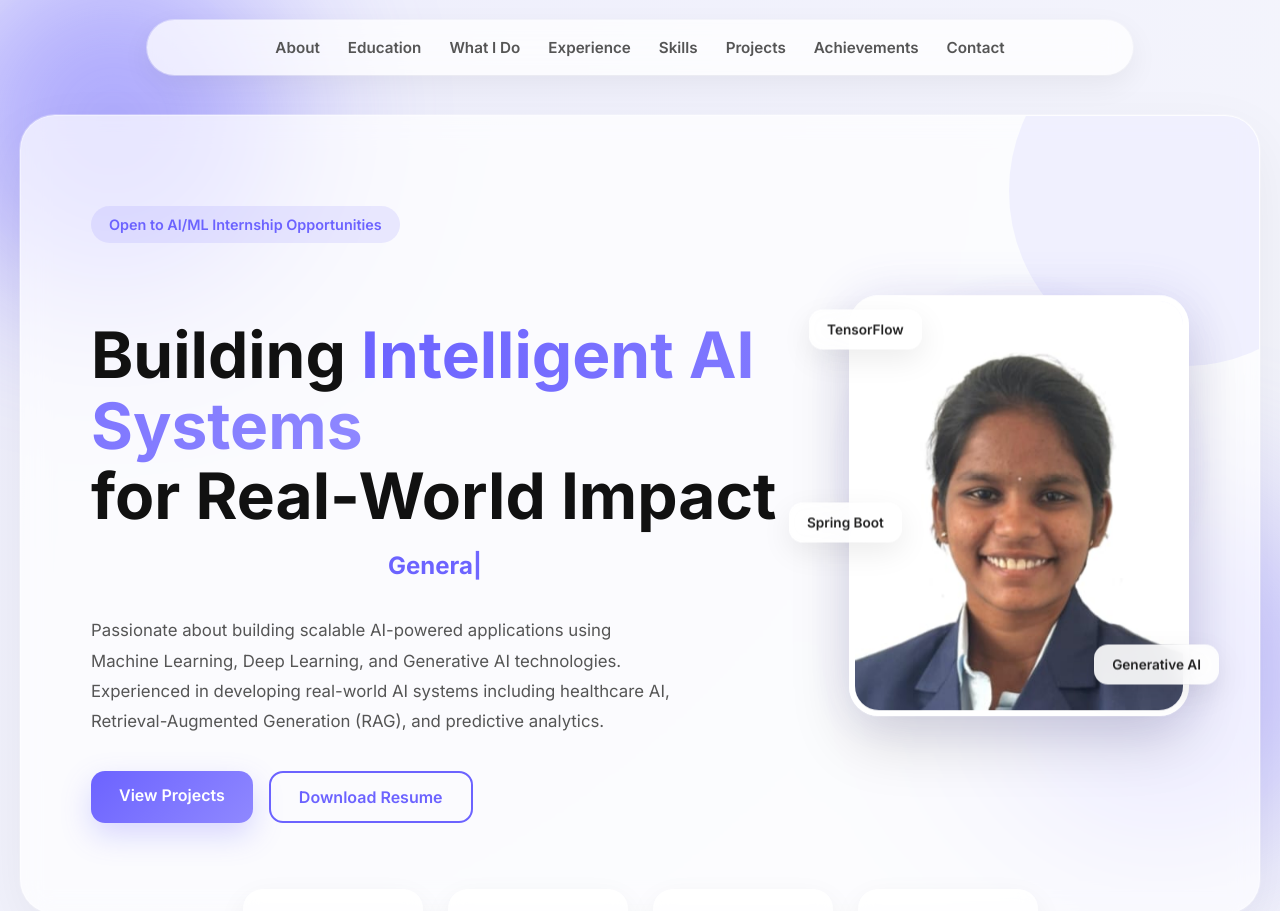
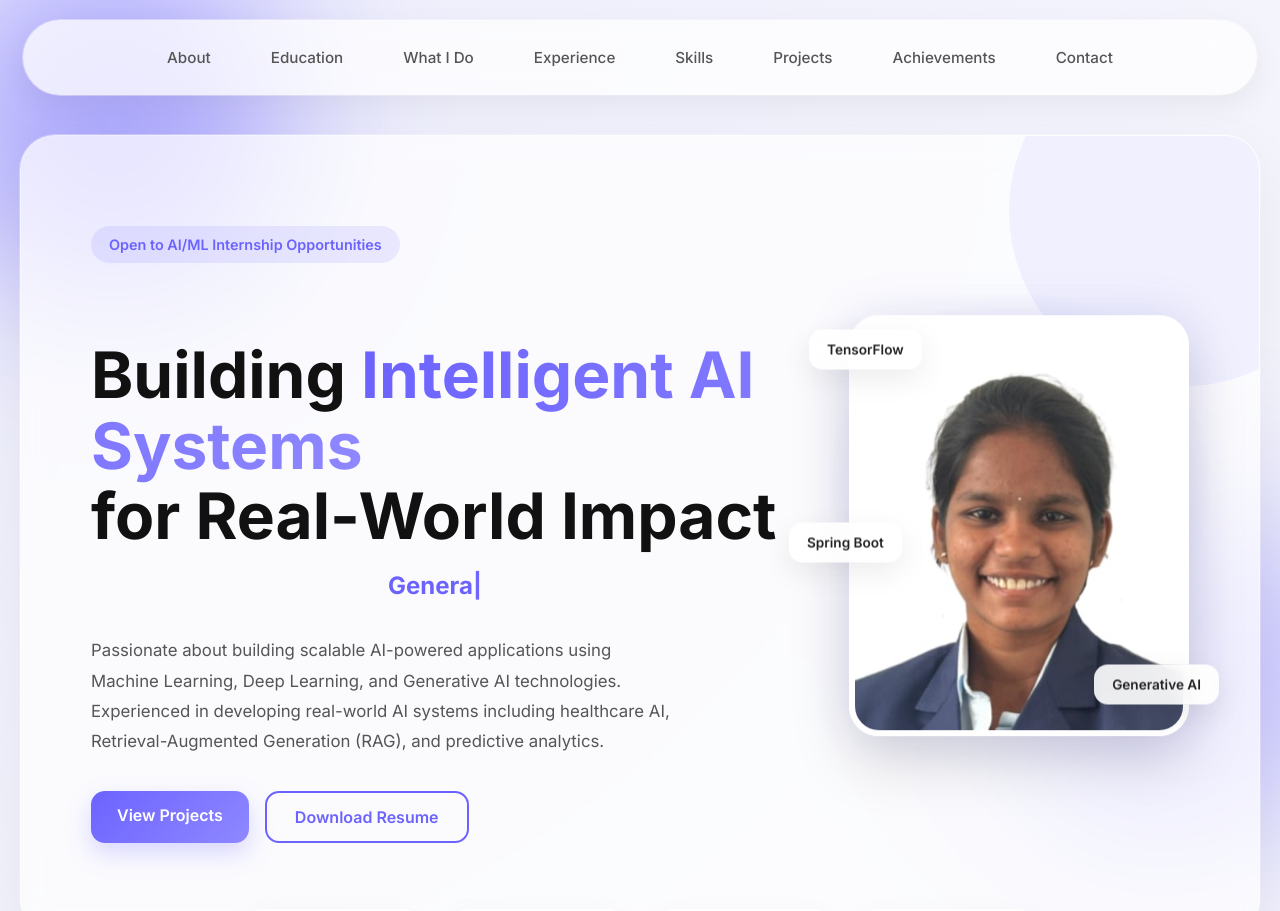
Before and after one commit to Kaviya-Balamurugan/portfolio, a React (Create React App) app: page / in a window 1280 px wide. Shown: the top 911 px of the page. Built offline with nearby package versions, Linux system fonts and the light colour scheme.

Commit message:
Added premium animations and interactions

```diff
--- a/src/App.css
+++ b/src/App.css
@@ -70,16 +70,32 @@ h2 {
 
 .nav-links a {
   text-decoration: none;
+
   color: #555;
+
+  font-weight: 500;
+
+  padding: 10px 16px;
+
+  border-radius: 12px;
+
+  transition: 0.3s;
+}
+/* ACTIVE NAV */
+
+.nav-links a.active {
+  background: rgba(108,99,255,0.12);
+
+  color: #6c63ff;
+
   font-weight: 600;
-  font-size: 0.95rem;
-  transition: 0.3s;
 }
 
 .nav-links a:hover {
+  background: rgba(108,99,255,0.08);
+
   color: #6c63ff;
 }
-
 /* ===== FEATURED TAG ===== */
 
 .featured-tag {
@@ -204,23 +220,38 @@ h2 {
 }
 
 .btn-primary {
-  background: linear-gradient(135deg, #6c63ff, #8f88ff);
+  background: linear-gradient(
+    135deg,
+    #6c63ff,
+    #8f88ff
+  );
+
   color: white;
 
-  padding: 14px 28px;
+  padding: 14px 26px;
 
   border-radius: 14px;
 
   text-decoration: none;
+
   font-weight: 600;
 
-  transition: 0.3s;
+  border: none;
 
-  box-shadow: 0 12px 30px rgba(108,99,255,0.25);
+  box-shadow:
+    0 10px 25px rgba(108,99,255,0.25);
+
+  transition:
+    transform 0.3s ease,
+    box-shadow 0.3s ease;
 }
 
 .btn-primary:hover {
-  transform: translateY(-4px);
+  transform:
+    translateY(-4px);
+
+  box-shadow:
+    0 20px 40px rgba(108,99,255,0.35);
 }
 
 .btn-secondary {
@@ -344,19 +375,33 @@ h2 {
 /* ===== GENERAL CARD ===== */
 
 .card {
-  background: rgba(255,255,255,0.85);
+  background: rgba(255,255,255,0.75);
 
-  padding: 28px;
+  backdrop-filter: blur(12px);
 
-  border-radius: 22px;
+  padding: 30px;
 
-  box-shadow: 0 10px 30px rgba(0,0,0,0.05);
+  border-radius: 24px;
 
-  transition: 0.35s;
+  margin-bottom: 25px;
+
+  border: 1px solid rgba(255,255,255,0.4);
+
+  box-shadow:
+    0 10px 30px rgba(0,0,0,0.05);
+
+  transition:
+    transform 0.35s ease,
+    box-shadow 0.35s ease;
 }
 
 .card:hover {
-  transform: translateY(-6px);
+  transform:
+    translateY(-10px)
+    scale(1.01);
+
+  box-shadow:
+    0 25px 50px rgba(108,99,255,0.12);
 }
 
 /* ===== PROJECTS ===== */
@@ -368,25 +413,39 @@ h2 {
 }
 
 .project-card {
-  background: rgba(255,255,255,0.9);
+  display: flex;
+  flex-direction: column;
+  justify-content: space-between;
 
-  border-radius: 24px;
+  background: rgba(255,255,255,0.78);
 
-  padding: 32px;
+  backdrop-filter: blur(14px);
+
+  border-radius: 28px;
+
+  padding: 34px;
 
   position: relative;
 
   overflow: hidden;
 
-  transition: 0.35s;
+  border: 1px solid rgba(255,255,255,0.4);
 
   box-shadow:
-    0 10px 30px rgba(0,0,0,0.05),
-    0 0 0 1px rgba(255,255,255,0.4);
+    0 15px 40px rgba(0,0,0,0.05);
 
-  display: flex;
-  flex-direction: column;
-  justify-content: space-between;
+  transition:
+    transform 0.4s ease,
+    box-shadow 0.4s ease;
+}
+
+.project-card:hover {
+  transform:
+    translateY(-14px)
+    scale(1.02);
+
+  box-shadow:
+    0 30px 60px rgba(108,99,255,0.14);
 }
 .project-card p {
   margin-top: 14px;
@@ -961,19 +1020,15 @@ body::after {
 
 .project-img {
   width: 100%;
-  height: 220px;
-
-  object-fit: contain;
-  background: #f8f9ff;
 
   border-radius: 18px;
 
-  margin-bottom: 18px;
+  object-fit: contain;
 
-  transition: 0.4s;
+  background: #f8f9ff;
 
-  box-shadow:
-    0 10px 30px rgba(0,0,0,0.08);
+  transition:
+    transform 0.5s ease;
 }
 
 .project-card:hover .project-img {
@@ -1337,3 +1392,19 @@ body::after {
     justify-content: center;
   }
 }
+
+body {
+  animation: fadePage 0.8s ease;
+}
+
+@keyframes fadePage {
+  from {
+    opacity: 0;
+    transform: translateY(10px);
+  }
+
+  to {
+    opacity: 1;
+    transform: translateY(0);
+  }
+}
--- a/src/components/Navbar.js
+++ b/src/components/Navbar.js
@@ -1,18 +1,105 @@
+import { useEffect, useState } from "react";
+
 function Navbar() {
+
+  const [activeSection, setActiveSection] = useState("");
+
+  useEffect(() => {
+
+    const sections = document.querySelectorAll("section");
+
+    const observer = new IntersectionObserver(
+
+      (entries) => {
+
+        entries.forEach((entry) => {
+
+          if (entry.isIntersecting) {
+            setActiveSection(entry.target.id);
+          }
+
+        });
+
+      },
+
+      {
+        threshold: 0.4,
+      }
+
+    );
+
+    sections.forEach((section) => {
+      observer.observe(section);
+    });
+
+    return () => observer.disconnect();
+
+  }, []);
+
   return (
+
     <nav className="navbar-pro">
+
       <div className="nav-links">
 
-        <a href="#about">About</a>
-        <a href="#education">Education</a>
-        <a href="#whatido">What I Do</a>
-        <a href="#experience">Experience</a>
-        <a href="#skills">Skills</a>
-        <a href="#projects">Projects</a>
-        <a href="#achievements">Achievements</a>
-        <a href="#contact">Contact</a>
+        <a
+          href="#about"
+          className={activeSection === "about" ? "active" : ""}
+        >
+          About
+        </a>
+
+        <a
+          href="#education"
+          className={activeSection === "education" ? "active" : ""}
+        >
+          Education
+        </a>
+
+        <a
+          href="#whatido"
+          className={activeSection === "whatido" ? "active" : ""}
+        >
+          What I Do
+        </a>
+
+        <a
+          href="#experience"
+          className={activeSection === "experience" ? "active" : ""}
+        >
+          Experience
+        </a>
+
+        <a
+          href="#skills"
+          className={activeSection === "skills" ? "active" : ""}
+        >
+          Skills
+        </a>
+
+        <a
+          href="#projects"
+          className={activeSection === "projects" ? "active" : ""}
+        >
+          Projects
+        </a>
+
+        <a
+          href="#achievements"
+          className={activeSection === "achievements" ? "active" : ""}
+        >
+          Achievements
+        </a>
+
+        <a
+          href="#contact"
+          className={activeSection === "contact" ? "active" : ""}
+        >
+          Contact
+        </a>
 
       </div>
+
     </nav>
   );
 }
```
